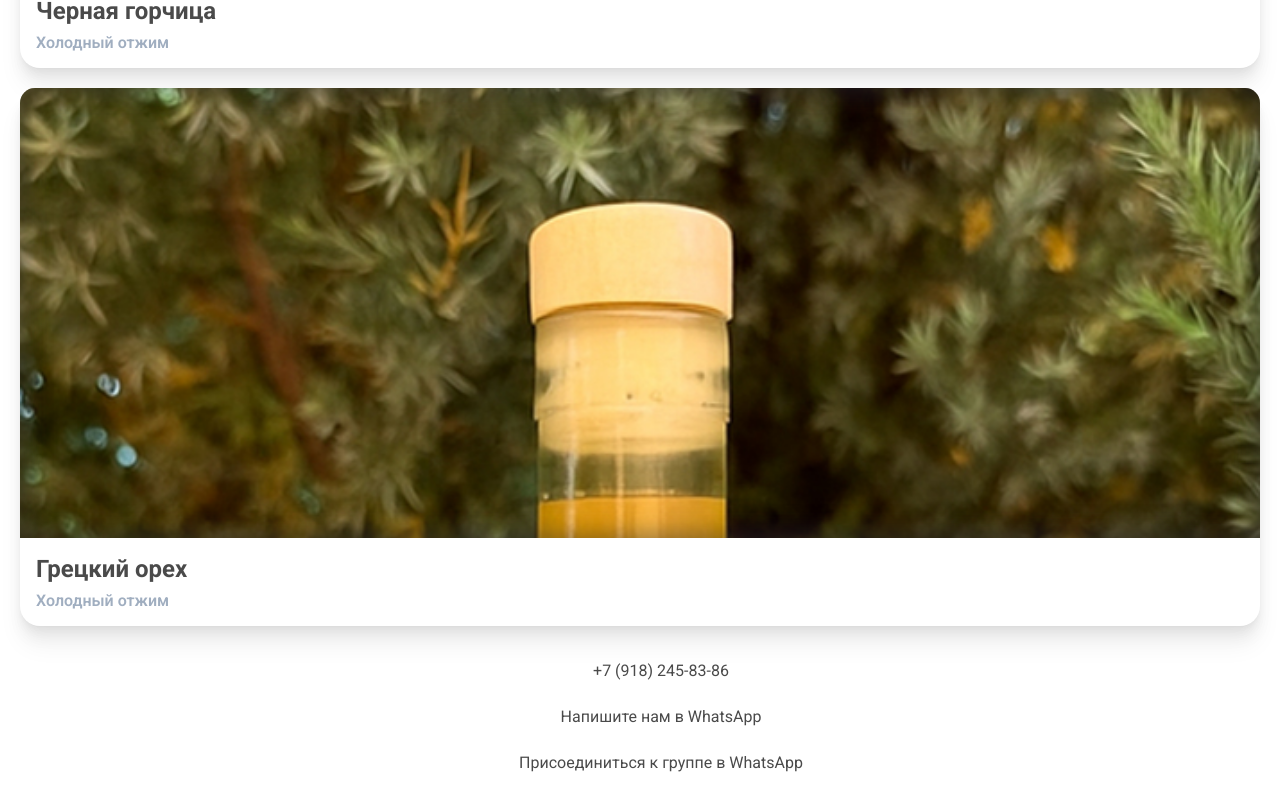
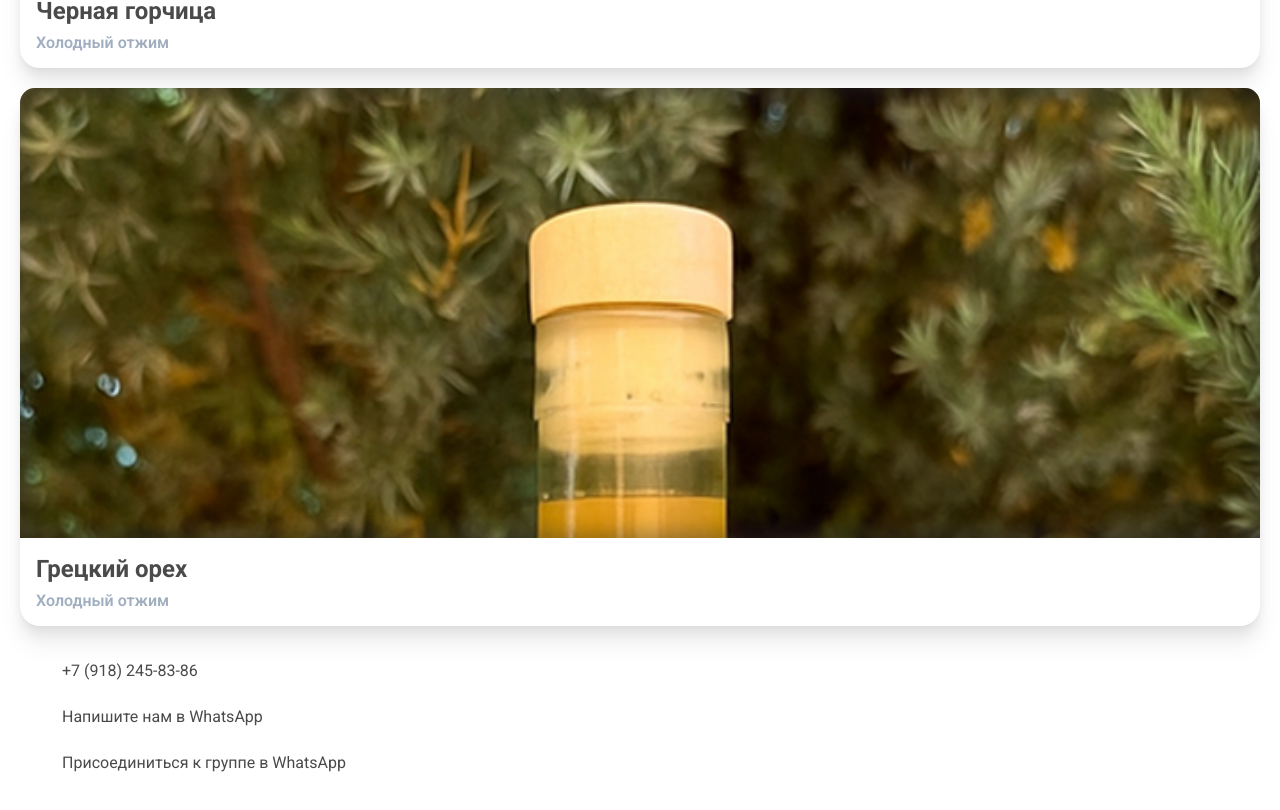
Before and after one commit to TTyKaH/home-oil, a Vue app: page / in a window 1280 px wide. Shown: the part 4514-5324 px from the top of the page. Built offline with nearby package versions, Linux system fonts and the light colour scheme; some icons are missing; the HTML template or start-up script is replaced by a standard one.

Commit message:
feat: add contacts to some places

```diff
--- a/src/components/Oil/OilList.vue
+++ b/src/components/Oil/OilList.vue
@@ -11,7 +11,7 @@
 </template>
 
 <script setup lang="ts">
-import ContactsList from '@/components/ContactsIcon.vue'
+import ContactsList from '@/components/ContactsList.vue'
 import OilCard from '@/components/Oil/OilCard.vue'
 
 defineProps({
@@ -31,11 +31,5 @@ defineProps({
   &__cards {
     @apply grid;
   }
-
-  :deep(.contacts) {
-    a {
-      @apply flex justify-center;
-    }
-  }
 }
 </style>
--- a/src/components/Oil/OilModalContent.vue
+++ b/src/components/Oil/OilModalContent.vue
@@ -32,6 +32,7 @@
         </div>
       </div>
 
+      <div>
         <div class="oil-modal-content__description">
           <div class="oil-modal-content__title">
             <NIcon color="var(--text-color-sub)" size="28" :component="WarningAmberOutlined" />
@@ -50,6 +51,11 @@
             </div>
           </div>
         </div>
+
+        <NDivider />
+
+        <ContactsList />
+      </div>
     </div>
   </div>
 </template>
@@ -57,6 +63,8 @@
 <script setup lang="ts">
 import { DescriptionOutlined, ThumbUpOutlined, WarningAmberOutlined } from '@vicons/material'
 import { ref, watch } from 'vue'
+
+import ContactsList from '@/components/ContactsList.vue'
 
 const props = defineProps({
   oil: {
--- a/src/views/contacts.vue
+++ b/src/views/contacts.vue
@@ -7,5 +7,5 @@
 </template>
 
 <script setup lang="ts">
-import ContactsList from '@/components/ContactsIcon.vue'
+import ContactsList from '@/components/ContactsList.vue'
 </script>
```
Also changed, not shown: src/components/ContactsList.vue (renamed from src/components/ContactsIcon.vue). Lines whose indentation alone changed are shown as unchanged.
